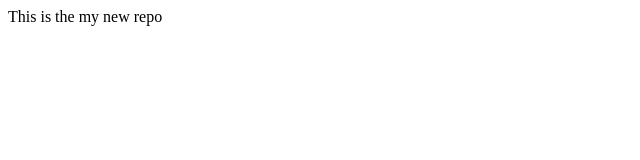
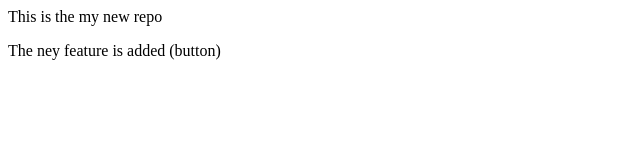
Before and after one commit to its-aadi7/LocalRepo, a plain HTML site: page index.html in a window 1280 px wide. Shown: the whole page, without its empty margins (0-640 px from the left). Drawn offline with Linux system fonts and the light colour scheme.

Commit message:
Add feature

```diff
--- a/index.html
+++ b/index.html
@@ -1 +1,2 @@
 <p>This is the my new repo</p>
+<p>The ney feature is added (button)</p>
```
